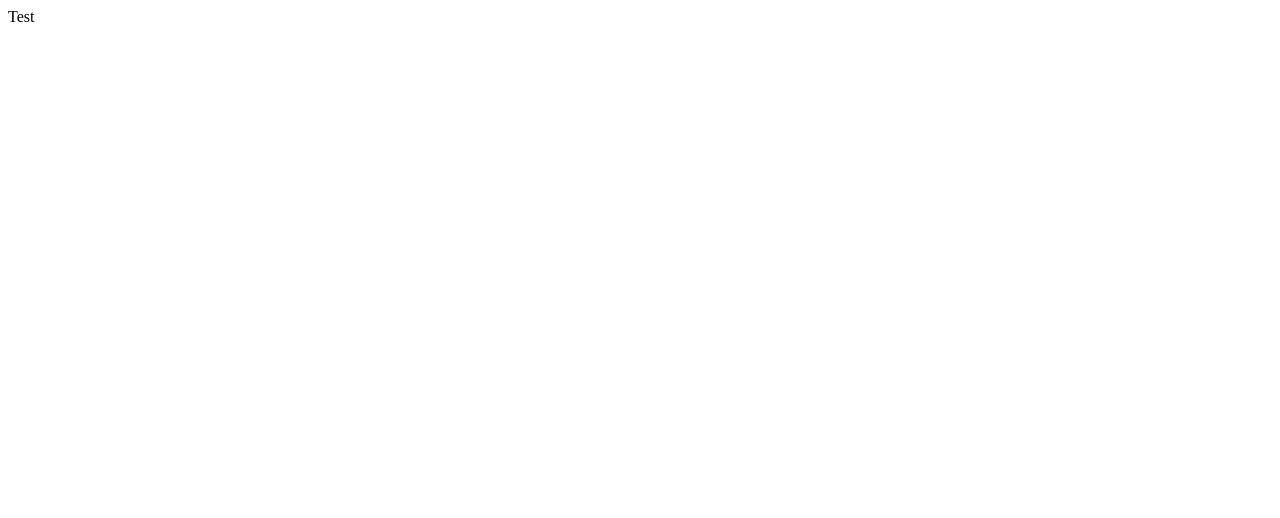
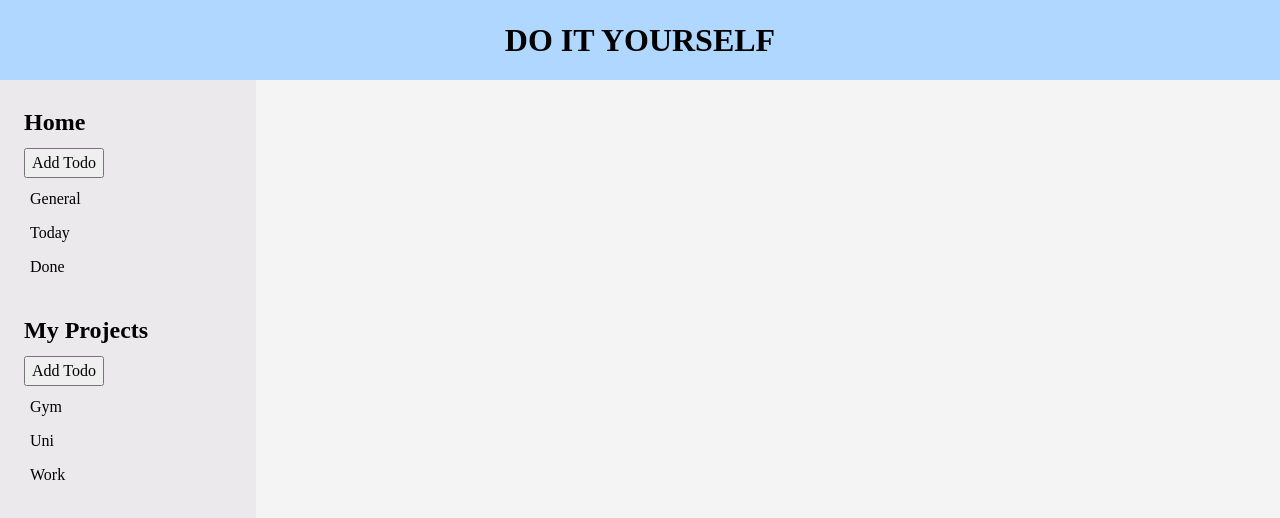
Before and after one commit to LaurenzSoltau/do-it-now, a website built with webpack: page src/template.html in a window 1280 px wide. Built offline with nearby package versions, Linux system fonts and the light colour scheme.

Commit message:
Create the skelletal Layout

```diff
--- a/src/css/styles.css
+++ b/src/css/styles.css
@@ -0,0 +1,100 @@
+/*
+  Josh's Custom CSS Reset
+  https://www.joshwcomeau.com/css/custom-css-reset/
+*/
+
+*,
+*::before,
+*::after {
+    box-sizing: border-box;
+}
+
+* {
+    margin: 0;
+    --blue: #0D00A4;
+}
+
+body {
+    line-height: 1.5;
+    -webkit-font-smoothing: antialiased;
+}
+
+img,
+picture,
+video,
+canvas,
+svg {
+    display: block;
+    max-width: 100%;
+}
+
+input,
+button,
+textarea,
+select {
+    font: inherit;
+}
+
+p,
+h1,
+h2,
+h3,
+h4,
+h5,
+h6 {
+    overflow-wrap: break-word;
+}
+
+p {
+    text-wrap: pretty;
+}
+
+h1,
+h2,
+h3,
+h4,
+h5,
+h6 {
+    text-wrap: balance;
+}
+
+body {
+    height: 100vh;
+    display: flex;
+    flex-direction: column;
+}
+
+header {
+    display: flex;
+    justify-content: center;
+    align-items: center;
+    padding: 2vh 2vw;
+    background-color: #B0D7FF;
+}
+
+.content {
+    display: grid;
+    grid-template-columns: 1fr 4fr;
+    flex-grow: 1;
+    background-color: #F4F4F5;
+}
+
+aside {
+    background-color: #EBE9EC;
+    display: flex;
+    flex-direction: column;
+    gap: 2rem;
+    padding: 1.5rem;
+}
+
+.sidebar-group {
+    display: flex;
+    flex-direction: column;
+    align-items: start;
+    gap: 0.5rem;
+}
+
+.container-button {
+    background: none;
+    border: none;
+}
--- a/src/template.html
+++ b/src/template.html
@@ -6,6 +6,27 @@
         <title>Document</title>
     </head>
     <body>
-        Test
+        <header>
+            <h1>DO IT YOURSELF</h1>
+        </header>
+        <div class="content">
+            <aside>
+                <div class="sidebar-group">
+                    <h2>Home</h2>
+                    <button class="add-button">Add Todo</button>
+                    <button class="container-button">General</button>
+                    <button class="container-button">Today</button>
+                    <button class="container-button">Done</button>
+                </div>
+                <div class="sidebar-group">
+                    <h2>My Projects</h2>
+                    <button class="add-button">Add Todo</button>
+                    <button class="container-button">Gym</button>
+                    <button class="container-button">Uni</button>
+                    <button class="container-button">Work</button>
+                </div>
+            </aside>
+            <section></section>
+        </div>
     </body>
 </html>
```
